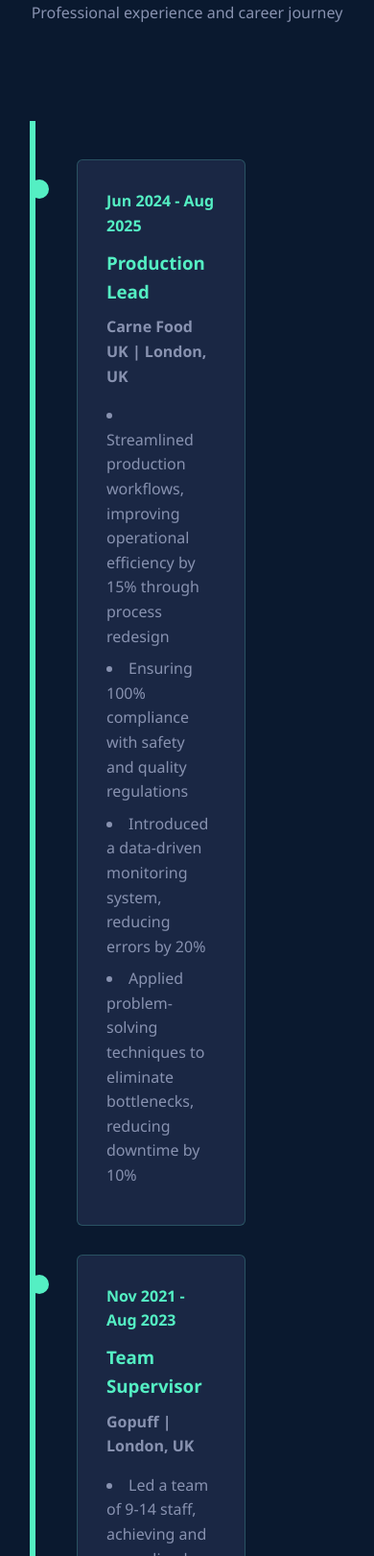
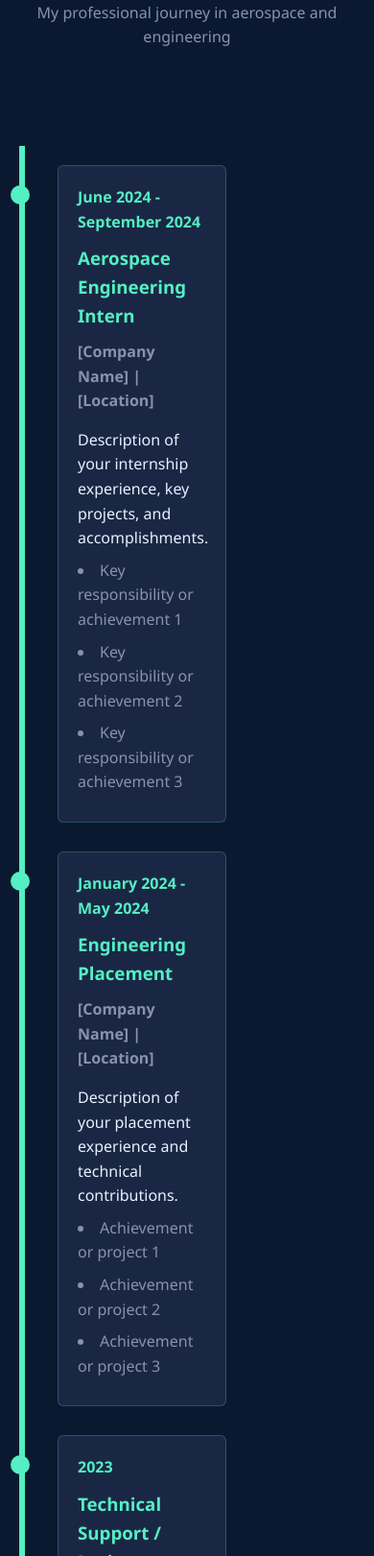
Before and after one commit to ochiengvirtue-cyber/ochiengvirtue-cyber.github.io, a plain HTML site: page employment-history.html in a window 390 px wide. Shown: the part 379-2000 px from the top of the page at 96% size. Drawn offline with nearby package versions, Linux system fonts and the light colour scheme.

Commit message:
Update employment-history.html

```diff
--- a/employment-history.html
+++ b/employment-history.html
@@ -395,6 +395,7 @@ form input, form textarea {
     padding: 40px 0;
 }
 
+/* Central vertical line */
 .timeline-container::after {
     content: '';
     position: absolute;
@@ -402,18 +403,21 @@ form input, form textarea {
     background: var(--accent-color);
     top: 0;
     bottom: 100px;
-    left: 50%; margin-left: -3px;
+    left: 50%;
+    margin-left: -3px;
 }
 
+/* Timeline item cards */
 .timeline-item {
-    padding: 30px;    position: relative;
+    padding: 30px;
+    position: relative;
     background: var(--card-bg);
     border-radius: 6px;
     margin-bottom: 30px;
     border: 1px solid rgba(100, 255, 218, 0.2);
 }
 
-        /* Alternating timeline items - left and right */
+/* Alternating timeline items - left and right on desktop */
 .timeline-item:nth-child(odd) {
     width: 45%;
     margin-left: 0;
@@ -435,36 +439,23 @@ form input, form textarea {
     background: var(--accent-color);
     border-radius: 50%;
     top: 20px;
+    left: 50%;
+    transform: translateX(-50%);
     z-index: 1;
 }
 
+/* Ensure both odd and even dots are centered */
 .timeline-item:nth-child(odd)::before {
-    right: -10px;
+    left: 50%;
+    transform: translateX(-50%);
 }
 
 .timeline-item:nth-child(even)::before {
-
+    left: 50%;
+    transform: translateX(-50%);
 }
 
-        /* Responsive design for mobile and tablet */
-@media (max-width: 1024px) {
-    .timeline-container::after {
-        left: 30px;
-        margin-left: 0;
-    }
-
-    .timeline-item {
-        width: calc(100% - 80px);
-        margin-left: 80px !important;
-        margin-right: 0 !important;
-    }
-
-    .timeline-item::before {
-        left: -50px !important;
-        right: auto !important;
-    }
-}
-
+/* Timeline item typography */
 .timeline-item h3 {
     color: var(--accent-color);
     margin-bottom: 10px;
@@ -488,6 +479,48 @@ form input, form textarea {
     color: var(--accent-color);
     font-weight: 600;
     margin-bottom: 10px;
+}
+
+/* Responsive design for tablet and mobile */
+@media (max-width: 1024px) {
+    /* Move line to left side */
+    .timeline-container::after {
+        left: 30px;
+        margin-left: 0;
+    }
+
+    /* All items full width, indented from left */
+    .timeline-item {
+        width: calc(100% - 80px);
+        margin-left: 80px !important;
+        margin-right: 0 !important;
+    }
+
+    /* Move dots to left side */
+    .timeline-item::before {
+        left: -50px !important;
+        right: auto !important;
+    }
+}
+
+@media (max-width: 768px) {
+    .timeline-container {
+        padding: 20px 0;
+    }
+
+    .timeline-item {
+        width: calc(100% - 60px);
+        margin-left: 60px !important;
+        padding: 20px;
+    }
+
+    .timeline-container::after {
+        left: 20px;
+    }
+
+    .timeline-item::before {
+        left: -40px !important;
+    }
 }
 
 .page-header {
@@ -562,16 +595,18 @@ form input, form textarea {
     }
 
     .timeline-container::after {
-        left: 31px;
+        left: 20px;
     }
 }
-    </style><link rel="stylesheet" href="https://cdnjs.cloudflare.com/ajax/libs/font-awesome/6.4.0/css/all.min.css">
+    </style><script src="https://kit.fontawesome.com/ac51eb13ee.js" crossorigin="anonymous"></script>
+    <!-- AOS Animation Library -->
+    <link href="https://unpkg.com/aos@next/dist/aos.css" rel="stylesheet">
 </head>
 <body>
-
+    <!-- Navigation -->
     <nav>
         <div class="nav-container">
-        <a href="index.html" class="logo">Abel<span>Ochieng</span></a>
+            <div class="logo" data-aos="fade-down">Abel<span>Ochieng</span></div>
             <ul id="sidemenu">
                 <li><a href="index.html#home">Home</a></li>
                 <li><a href="index.html#about">About</a></li>
@@ -579,86 +614,109 @@ form input, form textarea {
                 <li><a href="education-history.html">Education</a></li>
                 <li><a href="employment-history.html" class="active">Experience</a></li>
                 <li><a href="index.html#contact">Contact</a></li>
-            <i class="fas fa-times" onclick="closemenu()"></i>
+                <i class="fas fa-times"></i>
             </ul>
-        <i class="fas fa-bars" onclick="openmenu()"></i>
+            <i class="fas fa-bars"></i>
         </div>
     </nav>
 
     <!-- Page Header -->
     <section class="page-header">
-    <h1><i class="fas fa-briefcase"></i> Employment History</h1>
-    <p>Professional experience and career journey</p>
+        <div class="container">
+            <h1 data-aos="fade-up">Employment History</h1>
+            <p data-aos="fade-up" data-aos-delay="200">My professional journey in aerospace and engineering</p>
+        </div>
     </section>
 
     <!-- Timeline Section -->
     <section class="timeline">
         <div class="timeline-container">
-
-        <!-- Production Lead -->
-        <div class="timeline-item">
-            <p class="timeline-date">Jun 2024 - Aug 2025</p>
-            <h3>Production Lead</h3>
-            <h4>Carne Food UK | London, UK</h4>
+            <!-- Internship Entry 1 -->
+            <div class="timeline-item" data-aos="fade-right" data-aos-duration="800">
+                <div class="timeline-date">June 2024 - September 2024</div>
+                <h3>Aerospace Engineering Intern</h3>
+                <h4>[Company Name] | [Location]</h4>
+                <p>Description of your internship experience, key projects, and accomplishments.</p>
                 <ul>
-                <li>Streamlined production workflows, improving operational efficiency by 15% through process redesign</li>
-                <li>Ensuring 100% compliance with safety and quality regulations</li>
-                <li>Introduced a data-driven monitoring system, reducing errors by 20%</li>
-                <li>Applied problem-solving techniques to eliminate bottlenecks, reducing downtime by 10%</li>
+                    <li>Key responsibility or achievement 1</li>
+                    <li>Key responsibility or achievement 2</li>
+                    <li>Key responsibility or achievement 3</li>
                 </ul>
             </div>
 
-        <!-- Team Supervisor -->
-        <div class="timeline-item">
-            <p class="timeline-date">Nov 2021 - Aug 2023</p>
-            <h3>Team Supervisor</h3>
-            <h4>Gopuff | London, UK</h4>
+            <!-- Internship Entry 2 -->
+            <div class="timeline-item" data-aos="fade-left" data-aos-duration="800" data-aos-delay="100">
+                <div class="timeline-date">January 2024 - May 2024</div>
+                <h3>Engineering Placement</h3>
+                <h4>[Company Name] | [Location]</h4>
+                <p>Description of your placement experience and technical contributions.</p>
                 <ul>
-                <li>Led a team of 9-14 staff, achieving and exceeding key performance indicators</li>
-                <li>Optimised shift schedules and resource allocation, increasing productivity by 80%</li>
-                <li>Resolved technical and system issues, ensuring operational continuity</li>
-                <li>Managed staff relations, addressing complaints and internal issues proactively</li>
+                    <li>Achievement or project 1</li>
+                    <li>Achievement or project 2</li>
+                    <li>Achievement or project 3</li>
                 </ul>
             </div>
 
-        <!-- Student Proctor -->
-        <div class="timeline-item">
-            <p class="timeline-date">Oct 2021 - May 2023</p>
-            <h3>Student Proctor</h3>
-            <h4>University of Hertfordshire | Hatfield, UK</h4>
+            <!-- Work Experience Entry 3 -->
+            <div class="timeline-item" data-aos="fade-right" data-aos-duration="800" data-aos-delay="200">
+                <div class="timeline-date">2023</div>
+                <h3>Technical Support / Junior Engineer</h3>
+                <h4>[Company Name] | [Location]</h4>
+                <p>Details about your role and responsibilities.</p>
                 <ul>
-                <li>Assisted in setting up lectures, exams, and lab sessions</li>
-                <li>Supported students with academic queries, referrals, and technical troubleshooting</li>
-                <li>Managed exam logistics using university systems and technology</li>
+                    <li>Responsibility or achievement 1</li>
+                    <li>Responsibility or achievement 2</li>
+                    <li>Responsibility or achievement 3</li>
                 </ul>
             </div>
+        </div>
+    </section>
 
-    </div>
-
-    <div class="container" style="text-align: center; margin-top: 3rem;">
-        <a href="index.html" class="back-link">
+    <!-- Back Link -->
+    <div class="container" style="text-align: center; padding: 40px 20px;">
+        <a href="index.html" class="back-link" data-aos="fade-up">
             <i class="fas fa-arrow-left"></i> Back to Portfolio
         </a>
     </div>
-</section>
 
     <!-- Footer -->
     <footer>
         <div class="container">
-        <p>© 2025 Abel Virtue Ochieng. All Rights Reserved.</p>
-        <p>BEng Aerospace Engineering with Pilot Studies | University of Hertfordshire</p>
+            <p data-aos="fade-up">&copy; 2025 Abel Virtue Ochieng. All Rights Reserved.</p>
         </div>
     </footer>
 
+    <!-- Scripts -->
     <script>
-    var sidemenu = document.getElementById("sidemenu");
-    function openmenu() {
-        sidemenu.style.right = "0";
-    }
-    function closemenu() {
-        sidemenu.style.right = "-200px";
-    }
+        document.addEventListener('DOMContentLoaded', function() {
+            const sidemenu = document.getElementById('sidemenu');
+            const openButton = document.querySelector('.fas.fa-bars');
+            const closeButton = document.querySelector('.fas.fa-times');
+            let menuOpen = false;
+
+            openButton.addEventListener('click', () => {
+                sidemenu.style.right = '0';
+                menuOpen = true;
+                document.body.classList.add('no-scroll');
+            });
+
+            closeButton.addEventListener('click', () => {
+                sidemenu.style.right = '-135px';
+                menuOpen = false;
+                document.body.classList.remove('no-scroll');
+            });
+        });
     </script>
 
+    <!-- AOS Animation Init -->
+    <script src="https://unpkg.com/aos@next/dist/aos.js"></script>
+    <script>
+        AOS.init({
+            offset: 100,
+            duration: 1000,
+            easing: 'ease-in-out',
+            once: true
+        });
+    </script>
 </body>
 </html>
```
Lines whose indentation alone changed are shown as unchanged.
